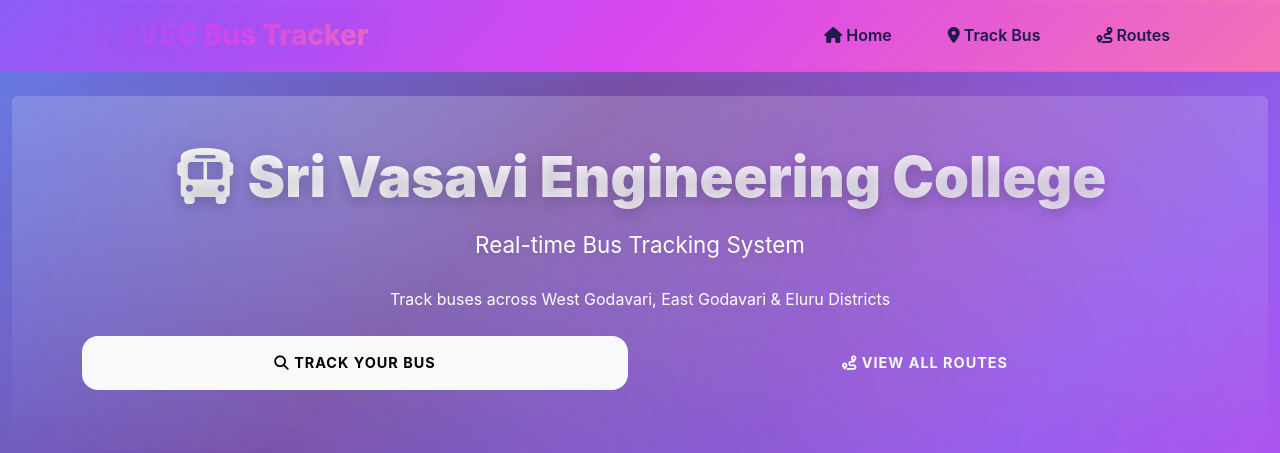
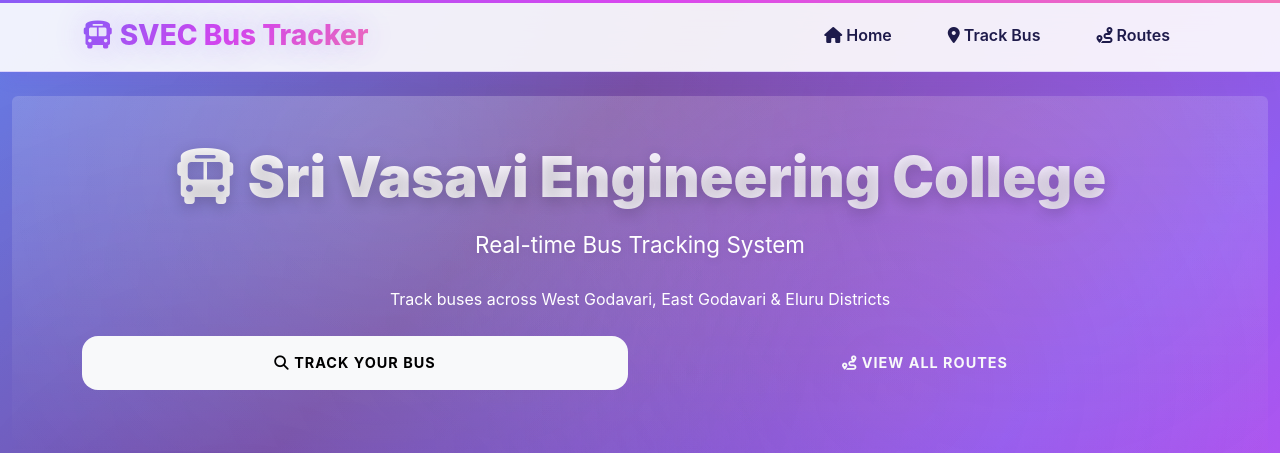
Before and after one commit to DurgaPrasadNaarla/Bus_Tracking_System, a Flask app: page / in a window 1280 px wide. Shown: the top 453 px of the page. Run offline with Flask 3, Linux system fonts and the light colour scheme; some libraries are stand-ins or nearby versions.

Commit message:
Update base.html

```diff
--- a/templates/base.html
+++ b/templates/base.html
@@ -12,7 +12,7 @@
 </head>
 <body>
   <!-- NAVBAR -->
-  <nav class="navbar navbar-expand-lg navbar-dark bg-primary">
+  <nav class="navbar navbar-expand-lg">
     <div class="container">
       <a class="navbar-brand" href="{{ url_for('home') }}">
         <i class="fas fa-bus"></i> SVEC Bus Tracker
```
